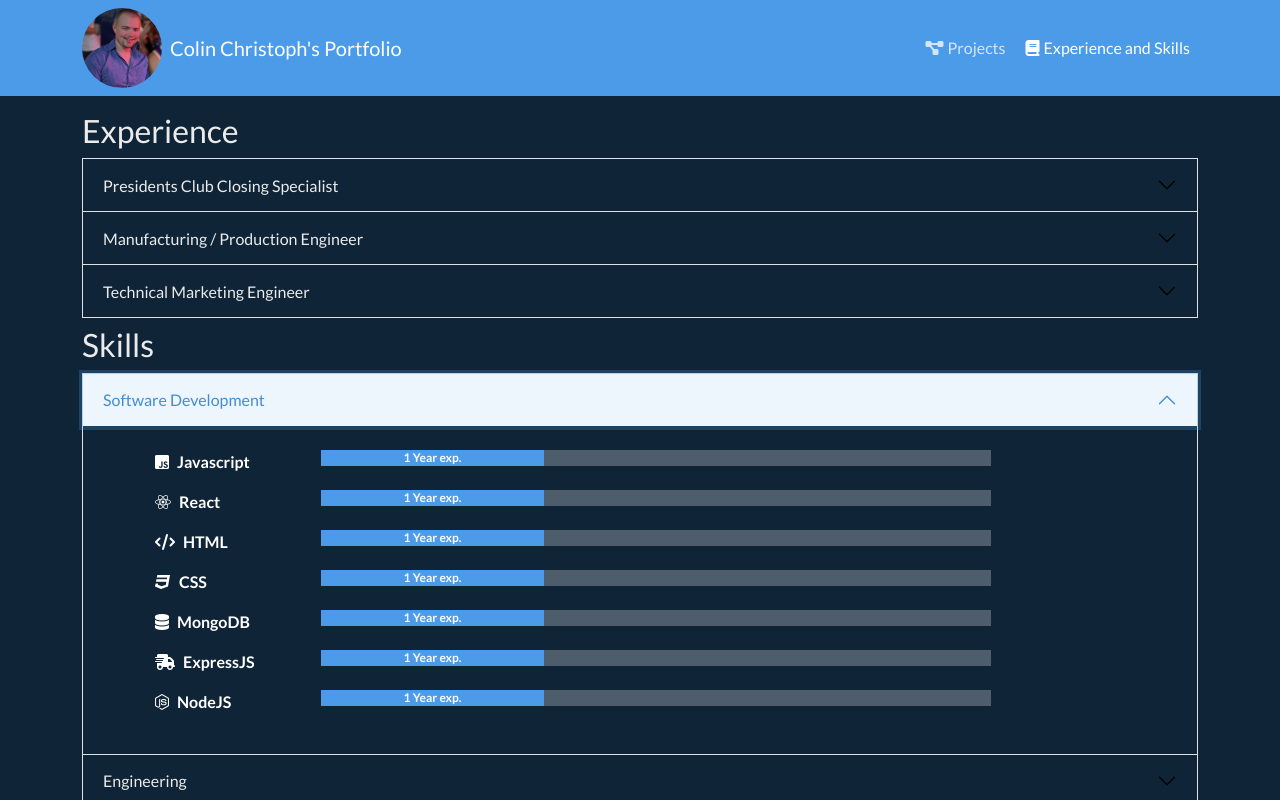
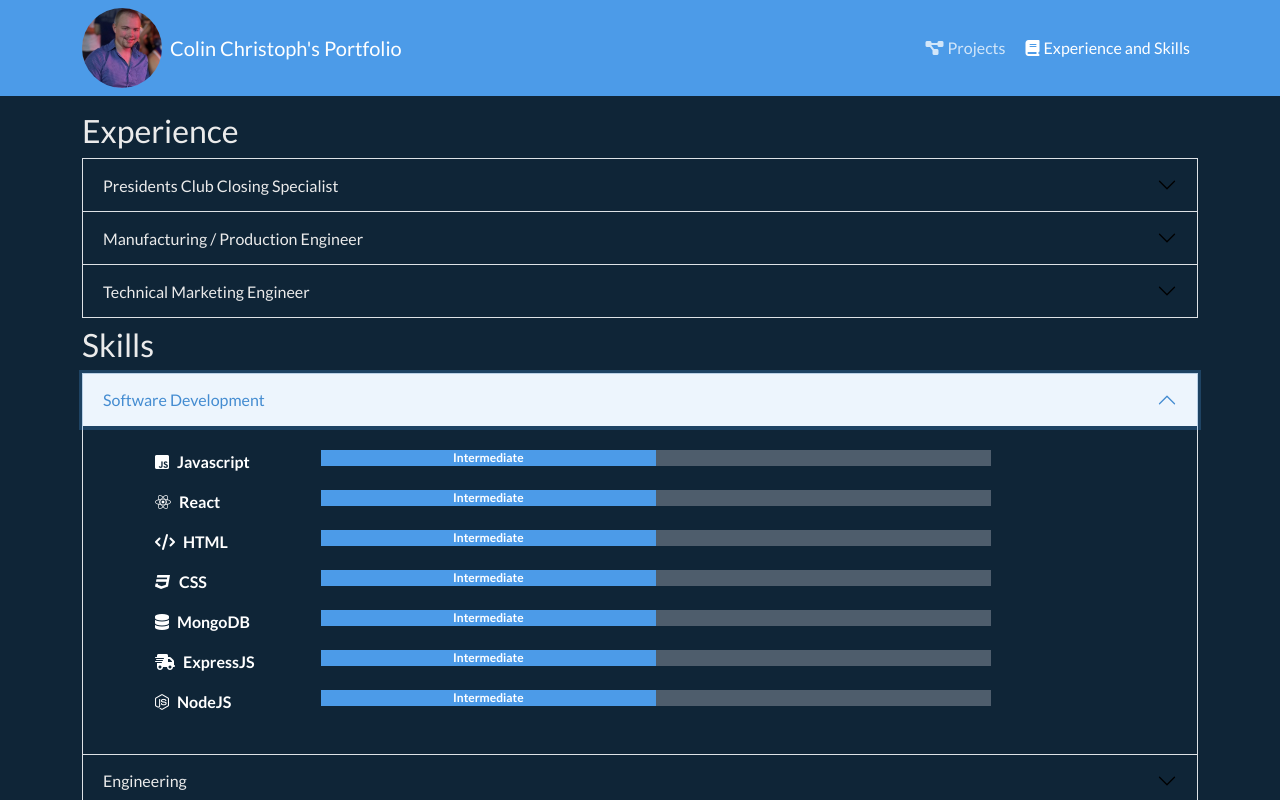
Before and after one commit to colinc27/MyReactPortfolio, a React (Create React App) app in the folder myreactportfolio/: page /MyReactPortfolio/experience in a window 1280 px wide. Both pictures are taken after a click on the button "Software Development". Shown: the top 800 px of the page. Built offline with nearby package versions, Linux system fonts and the light colour scheme.

Commit message:
Update to skills bar

```diff
--- a/myreactportfolio/src/components/Skills.js
+++ b/myreactportfolio/src/components/Skills.js
@@ -26,10 +26,14 @@ const Experience = () => {
                             <Col xs lg="8" md="auto">
                               <ProgressBar
                                 className=""
-                                label={`${skill.yearsExp} Year exp.`}
-                                now={skill.yearsExp}
+                                label={`${skill.exp}`}
+                                now={
+                                  (skill.exp === "Novice" && 1) ||
+                                  (skill.exp === "Intermediate" && 2) ||
+                                  (skill.exp === "Expert" && 3)
+                                }
                                 min={0}
-                                max={3}
+                                max={4}
                               />
                             </Col>
                           </Row>
@@ -61,10 +65,14 @@ const Experience = () => {
                             <Col xs lg="8" md="auto">
                               <ProgressBar
                                 className=""
-                                label={`${skill.yearsExp} Years exp.`}
-                                now={skill.yearsExp}
+                                label={`${skill.exp}`}
+                                now={
+                                  (skill.exp === "Novice" && 1) ||
+                                  (skill.exp === "Intermediate" && 2) ||
+                                  (skill.exp === "Expert" && 3)
+                                }
                                 min={0}
-                                max={8}
+                                max={4}
                               />
                             </Col>
                           </Row>
@@ -96,10 +104,14 @@ const Experience = () => {
                             <Col xs lg="8" md="auto">
                               <ProgressBar
                                 className=""
-                                label={`${skill.yearsExp} Years exp.`}
-                                now={skill.yearsExp}
+                                label={`${skill.exp}`}
+                                now={
+                                  (skill.exp === "Novice" && 1) ||
+                                  (skill.exp === "Intermediate" && 2) ||
+                                  (skill.exp === "Expert" && 3)
+                                }
                                 min={0}
-                                max={7}
+                                max={4}
                               />
                             </Col>
                           </Row>
--- a/myreactportfolio/src/skill.js
+++ b/myreactportfolio/src/skill.js
@@ -3,73 +3,73 @@ const skill = [
     name: "Javascript",
     svg: "fa-brands fa-square-js px-2",
     type: "software",
-    yearsExp: 1,
+    exp: "Intermediate",
   },
   {
     name: "React",
     svg: "fa-brands fa-react px-2",
     type: "software",
-    yearsExp: 1,
+    exp: "Intermediate",
   },
   {
     name: "HTML",
     svg: "fa-solid fa-code px-2",
     type: "software",
-    yearsExp: 1,
+    exp: "Intermediate",
   },
   {
     name: "CSS",
     svg: "fa-brands fa-css3 px-2",
     type: "software",
-    yearsExp: 1,
+    exp: "Intermediate",
   },
   {
     name: "MongoDB",
     svg: "fa-solid fa-database px-2",
     type: "software",
-    yearsExp: 1,
+    exp: "Intermediate",
   },
   {
     name: "ExpressJS",
     svg: "fa-solid fa-truck-fast px-2",
     type: "software",
-    yearsExp: 1,
+    exp: "Intermediate",
   },
   {
     name: "NodeJS",
     svg: "fa-brands fa-node-js px-2",
     type: "software",
-    yearsExp: 1,
+    exp: "Intermediate",
   },
   {
     name: "CAD",
     svg: "fa-solid fa-compass-drafting px-2",
     type: "engineering",
-    yearsExp: 8,
+    exp: "Expert",
   },
   {
     name: "3D Printing",
     svg: "fa-solid fa-print px-2",
     type: "engineering",
-    yearsExp: 4,
+    exp: "Expert",
   },
   {
     name: "CAM",
     svg: "fa-solid fa-industry px-2",
     type: "engineering",
-    yearsExp: 3,
+    exp: "Intermediate",
   },
   {
-    name: "Business Communications/Sales",
+    name: "Business Communications",
     svg: "fa-solid fa-comments px-2",
     type: "general",
-    yearsExp: 2,
+    exp: "Intermediate",
   },
   {
     name: "Microsoft Office",
     svg: "fa-brands fa-windows px-2",
     type: "general",
-    yearsExp: 8,
+    exp: "Expert",
   },
 ];
 export default skill;
```
